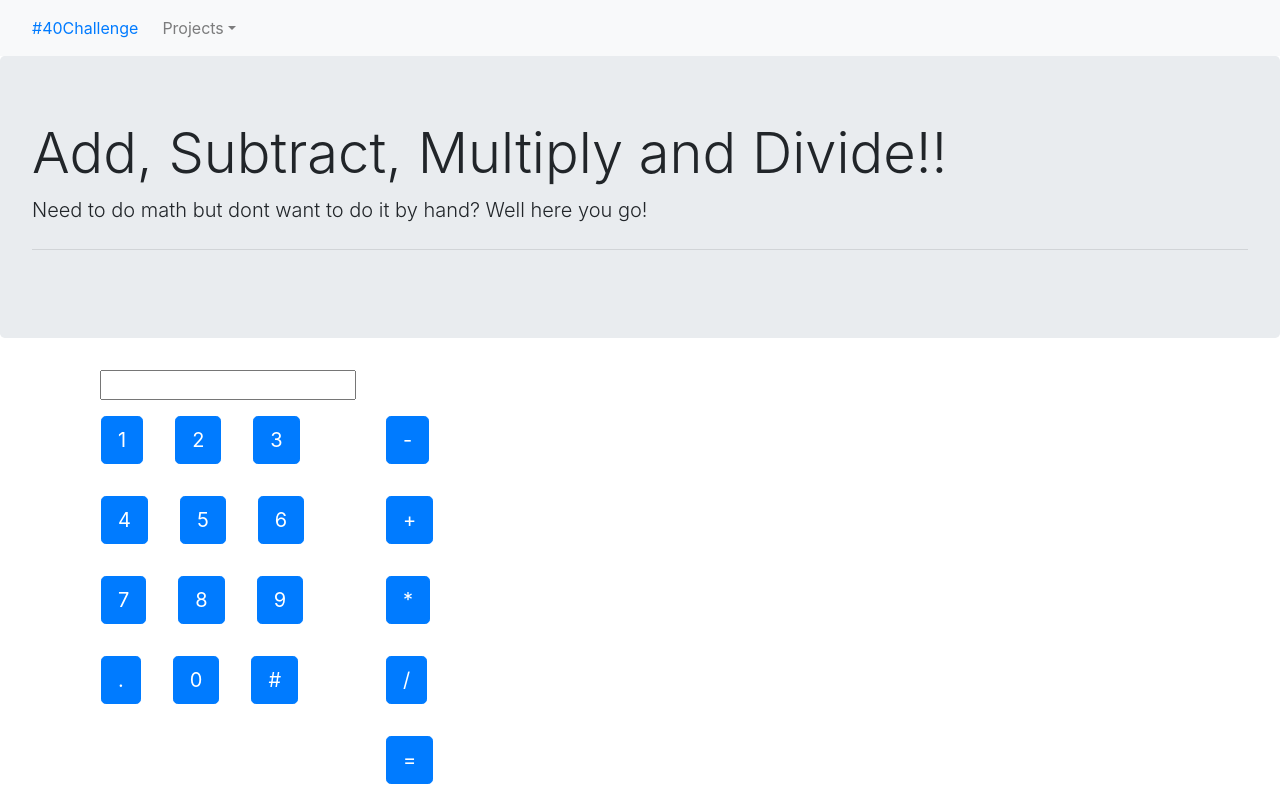
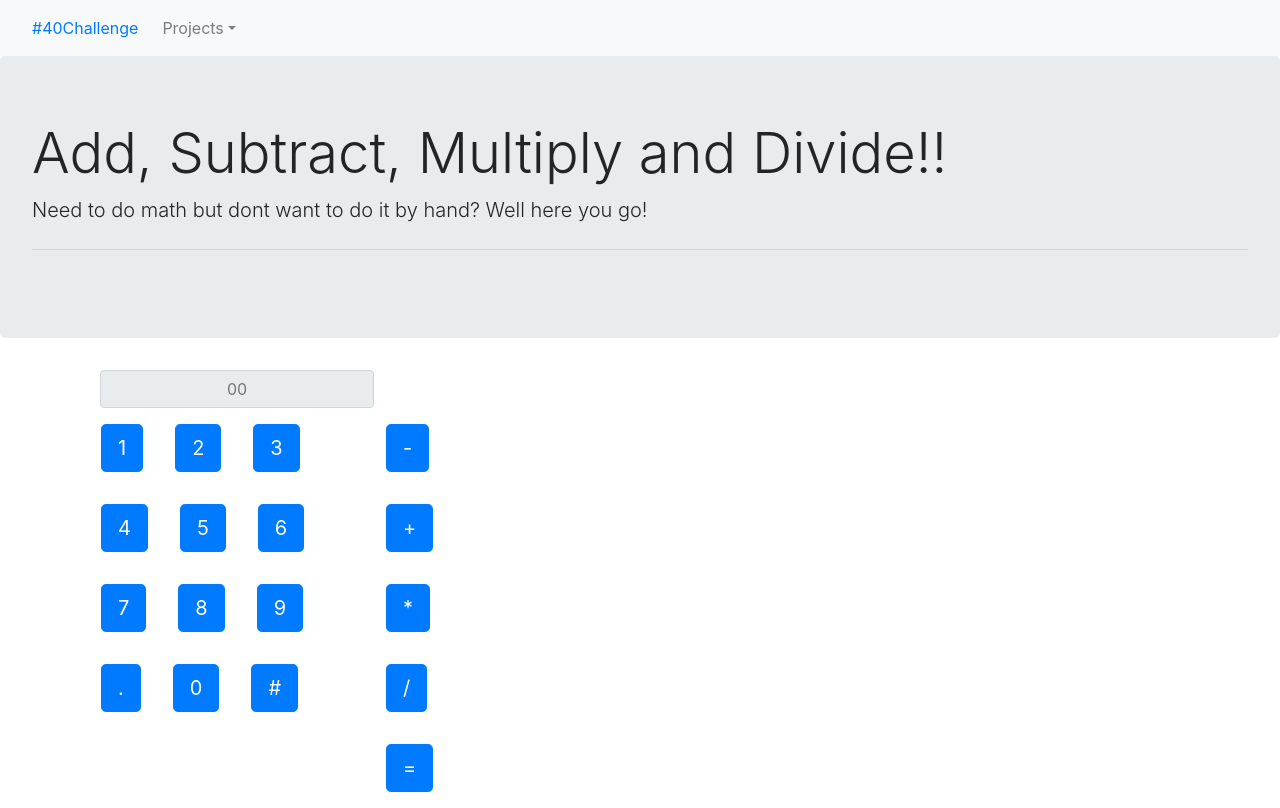
Before and after one commit to jjainga/40projectschallenge, a React (Create React App) app: page /Calculator in a window 1280 px wide. Built offline with nearby package versions, Linux system fonts and the light colour scheme.

Commit message:
display reflects state

```diff
--- a/src/components/Calculator.js
+++ b/src/components/Calculator.js
@@ -5,7 +5,7 @@ import CharButton from "./button/charButton"
 import FunctionButton from "./button/functionButton"
 
 
-const Counter = () => {
+const Calculator = () => {
 
     const [calculatorMessState] = useState({
         title: "Add, Subtract, Multiply and Divide!!",
@@ -101,15 +101,21 @@ const Counter = () => {
             name: "percent"
         }
     ])
-    const [displayState, setDisplayState] = useState()
+    const [displayState, setDisplayState] = useState({
+        arr: []
+    })
     useEffect( () => {
        filterZero()
     },[])
 
     const filterZero = async () => {
         const numbers = await numberState.filter( obj => obj.int > 0)
-        console.log(numbers)
+        // console.log(numbers)
         setWholeNumState(numbers)
+    }
+    const enterDisplay = async (e) => {
+        let newArr = displayState.arr.concat(e.target.value)
+        setDisplayState({arr: newArr})
     }
 
     return(
@@ -118,14 +124,14 @@ const Counter = () => {
             <div className="container mx-auto" style={{width: '500em'}}>
 
                     <div className="row col-12 mx-auto">
-                        <input className="" value={displayState}>{displayState}</input>
+                        <input className="input-group-text" placeholder="00"  onChange={enterDisplay} value={displayState.arr.join("")}></input>
                     </div>
                     <div className="row ">
                         <div className="col-3">
                             <div className="d-table-row">
                                 {
                                     wholeNumState != undefined ?
-                                        wholeNumState.map(obj => <NumberButton props={obj} />)
+                                        wholeNumState.map(obj => <NumberButton props={obj} enterDisplay={enterDisplay} />)
                                         :null
                                 }
                                 <CharButton character={charState[0].character} name={charState[0].name} />
@@ -143,4 +149,4 @@ const Counter = () => {
     )
 }
 
-export default Counter;
+export default Calculator;
--- a/src/components/button/charButton.js
+++ b/src/components/button/charButton.js
@@ -4,8 +4,6 @@ import React from "react";
 
 const CharButton = (props) => {
 
-
-    console.log(props.props)
     return (
         <button type="button" className="btn btn-primary btn-lg m-3" id={props.name} name={props.name} >{props.character}</button>
           )
--- a/src/components/button/functionButton.js
+++ b/src/components/button/functionButton.js
@@ -4,8 +4,6 @@ import React from "react";
 
 const FunctionButton = (props) => {
 
-
-    console.log(props.props)
     return (
         <button type="button" className="btn btn-primary btn-lg m-3" id={props.props.id} name={props.props.name} >{props.props.value}</button>
           )
--- a/src/components/button/numberButton.js
+++ b/src/components/button/numberButton.js
@@ -4,10 +4,8 @@ import React from "react";
 
 const NumberButton = (props) => {
 
-
-    console.log(props.props)
     return (
-        <button type="button" className="btn btn-primary btn-lg m-3" id={props.props.int} name={props.props.number} >{props.props.int}</button>
+        <button type="button" className="btn btn-primary btn-lg m-3" id={props.props.int} name={props.props.number} value={props.props.int} onClick={props.enterDisplay}>{props.props.int}</button>
           )
 }
 export default NumberButton;
```
